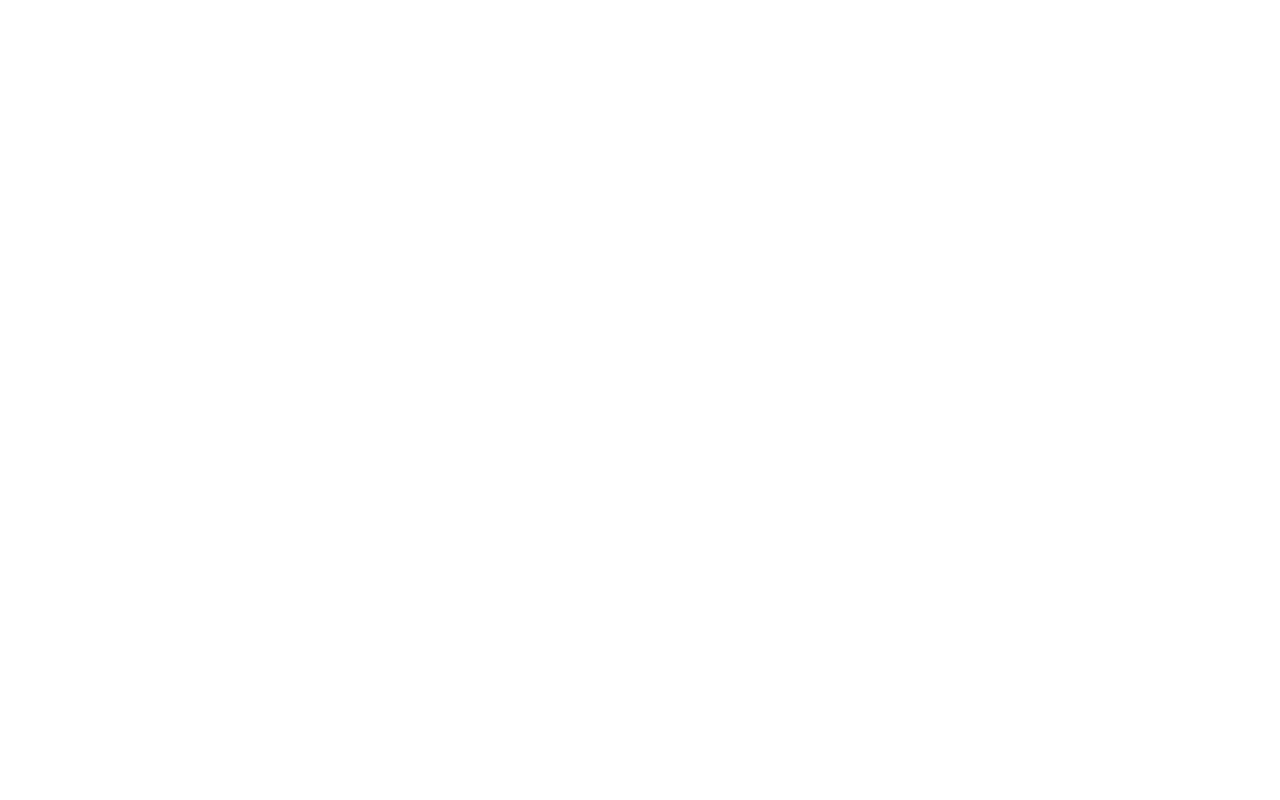
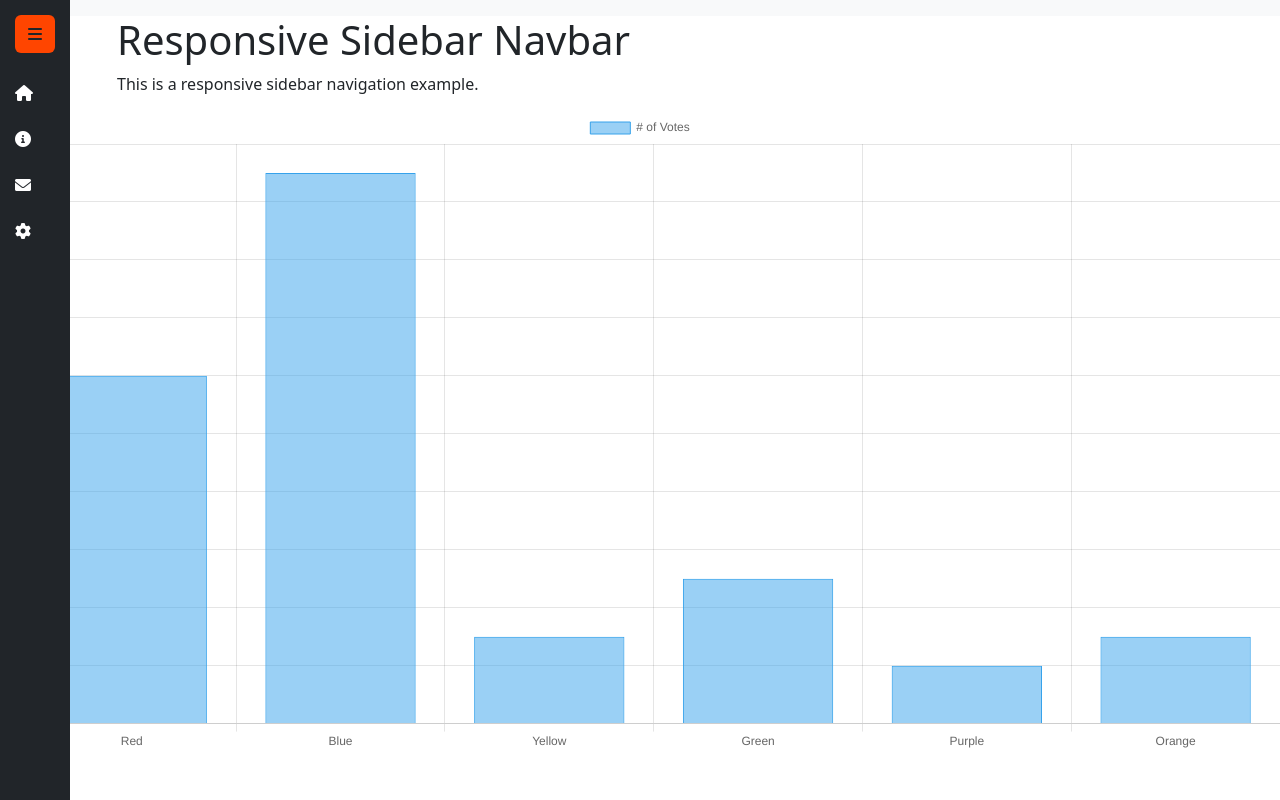
Before and after one commit to MarcosCosta-dv/visight_dash_end, a plain HTML site: page index.html in a window 1280 px wide. Drawn offline with nearby package versions, Linux system fonts and the light colour scheme.

Commit message:
FEAT/ V1 da Navbar
Co-Authored-By: Marcos Costa <79596734+MarcosCosta-dv@users.noreply.github.com>

```diff
--- a/assets/css/index-style.css
+++ b/assets/css/index-style.css
@@ -0,0 +1,64 @@
+/* Faz a sidebar ocupar a altura inteira da tela */
+#sidebar {
+    width: 70px;
+    height: 100vh; /* Altura total da tela */
+    transition: width 0.3s ease;
+    position: fixed; /* Fixa a barra na tela */
+    top: 0;
+    left: 0;
+    z-index: 1; /* Define um índice para que o sidebar fique abaixo do botão */
+  }
+
+  #sidebar.active {
+    width: 200px;
+  }
+
+  .link-text {
+    display: none;
+    transition: opacity 0.3s ease;
+  }
+
+  #sidebar.active .link-text {
+    display: inline;
+    opacity: 1;
+  }
+
+  .nav-link {
+    padding: 15px;
+    display: flex;
+    align-items: center;
+  }
+
+  .nav-link i {
+    margin-right: 10px;
+  }
+
+  .navbar-nav {
+    margin-top: 70px;
+  }
+
+  .nav-item {
+    text-align: center;
+  }
+
+  #sidebar.active .nav-item {
+    text-align: left;
+  }
+
+  /* Ajusta o conteúdo principal para não ficar por baixo da barra lateral */
+  .flex-grow-1 {
+    margin-left: 70px;
+    transition: margin-left 0.3s ease;
+  }
+
+  #sidebar.active ~ .flex-grow-1 {
+    margin-left: 200px;
+}
+
+#toggleBtn {
+    background-color: orangered;
+    position: fixed;
+    top: 15px;
+    left: 15px;
+    z-index: 2; /* Garante que o botão fique acima da barra lateral */
+}
--- a/assets/js/index-script.js
+++ b/assets/js/index-script.js
@@ -0,0 +1,4 @@
+document.getElementById('toggleBtn').addEventListener('click', function () {
+    const sidebar = document.getElementById('sidebar');
+    sidebar.classList.toggle('active');
+  });
--- a/index.html
+++ b/index.html
@@ -1,11 +1,84 @@
 <!DOCTYPE html>
 <html lang="en">
 <head>
-    <meta charset="UTF-8">
-    <meta name="viewport" content="width=device-width, initial-scale=1.0">
-    <title>Document</title>
+  <meta charset="UTF-8">
+  <meta name="viewport" content="width=device-width, initial-scale=1.0">
+  <title>Retractable Navbar</title>
+  <link rel="stylesheet" href="https://cdn.jsdelivr.net/npm/bootstrap@5.3.0-alpha3/dist/css/bootstrap.min.css">
+  <link rel="stylesheet" href="https://cdnjs.cloudflare.com/ajax/libs/font-awesome/6.0.0-beta3/css/all.min.css">
+  <link rel="stylesheet" href="assets/css/index-style.css">
 </head>
 <body>
+  <!-- Navbar -->
+  <div class="d-flex">
+    <div id="sidebar" class="bg-dark text-white">
+      <ul class="navbar-nav flex-column">
+        <li class="nav-item">
+          <a href="#" class="nav-link text-white">
+            <i class="fas fa-home"></i> <span class="link-text">Home</span>
+          </a>
+        </li>
+        <li class="nav-item">
+          <a href="#" class="nav-link text-white">
+            <i class="fas fa-info-circle"></i> <span class="link-text">About</span>
+          </a>
+        </li>
+        <li class="nav-item">
+          <a href="#" class="nav-link text-white">
+            <i class="fas fa-envelope"></i> <span class="link-text">Contact</span>
+          </a>
+        </li>
+        <li class="nav-item">
+          <a href="#" class="nav-link text-white">
+            <i class="fas fa-cog"></i> <span class="link-text">Settings</span>
+          </a>
+        </li>
+      </ul>
+    </div>
 
+    <div class="flex-grow-1">
+      <nav class="navbar navbar-light bg-light">
+        <!-- Toggle button -->
+        <button id="toggleBtn" class="btn">
+          <i class="fas fa-bars"></i>
+        </button>
+      </nav>
+      <div class="container">
+        <h1>Responsive Sidebar Navbar</h1>
+        <p>This is a responsive sidebar navigation example.</p>
+      </div>
+    </div>
+  </div>
+
+  <div>
+    <canvas id="myChart"></canvas>
+  </div>
+
+  <script src="https://cdn.jsdelivr.net/npm/chart.js"></script>
+
+  <script>
+    const ctx = document.getElementById('myChart');
+
+    new Chart(ctx, {
+      type: 'bar',
+      data: {
+        labels: ['Red', 'Blue', 'Yellow', 'Green', 'Purple', 'Orange'],
+        datasets: [{
+          label: '# of Votes',
+          data: [12, 19, 3, 5, 2, 3],
+          borderWidth: 1
+        }]
+      },
+      options: {
+        scales: {
+          y: {
+            beginAtZero: true
+          }
+        }
+      }
+    });
+  </script>
+  <script src="https://cdn.jsdelivr.net/npm/bootstrap@5.3.0-alpha3/dist/js/bootstrap.bundle.min.js"></script>
+  <script src="assets/js/index-script.js"></script>
 </body>
 </html>
```
